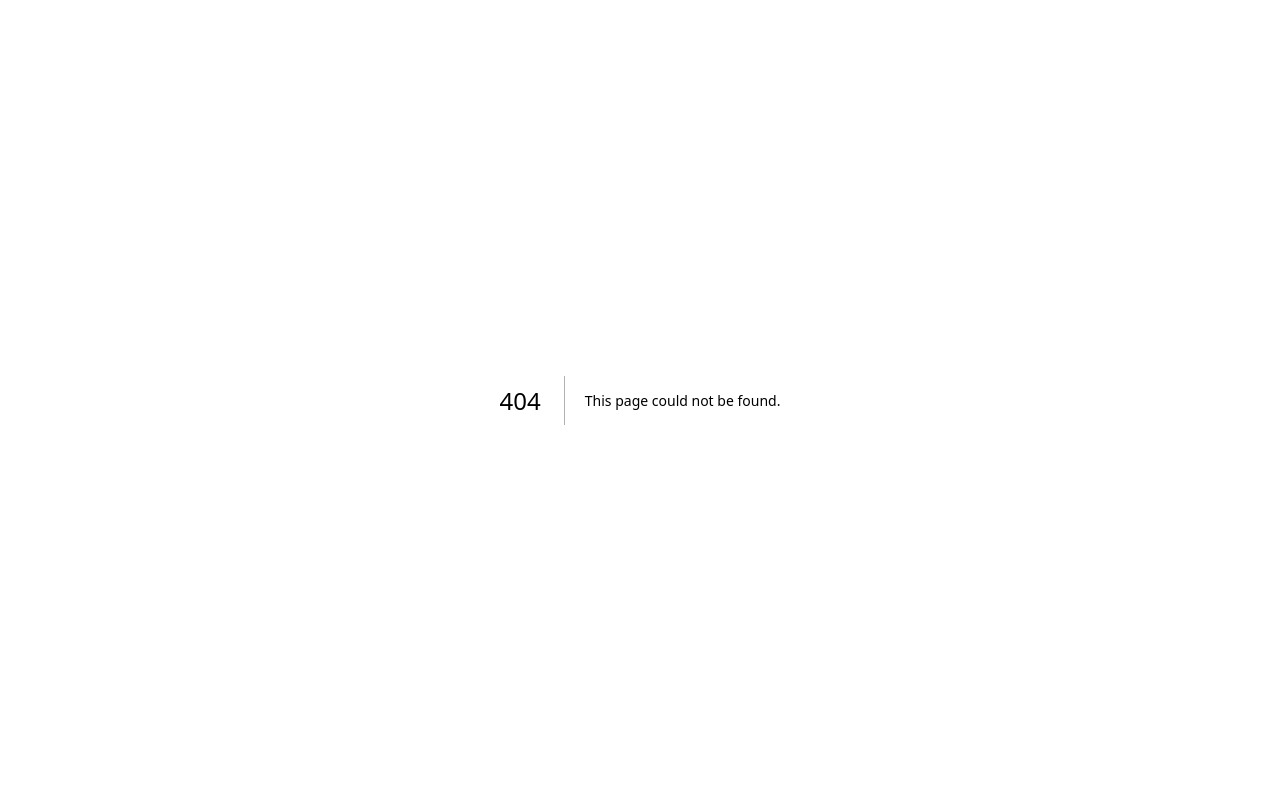
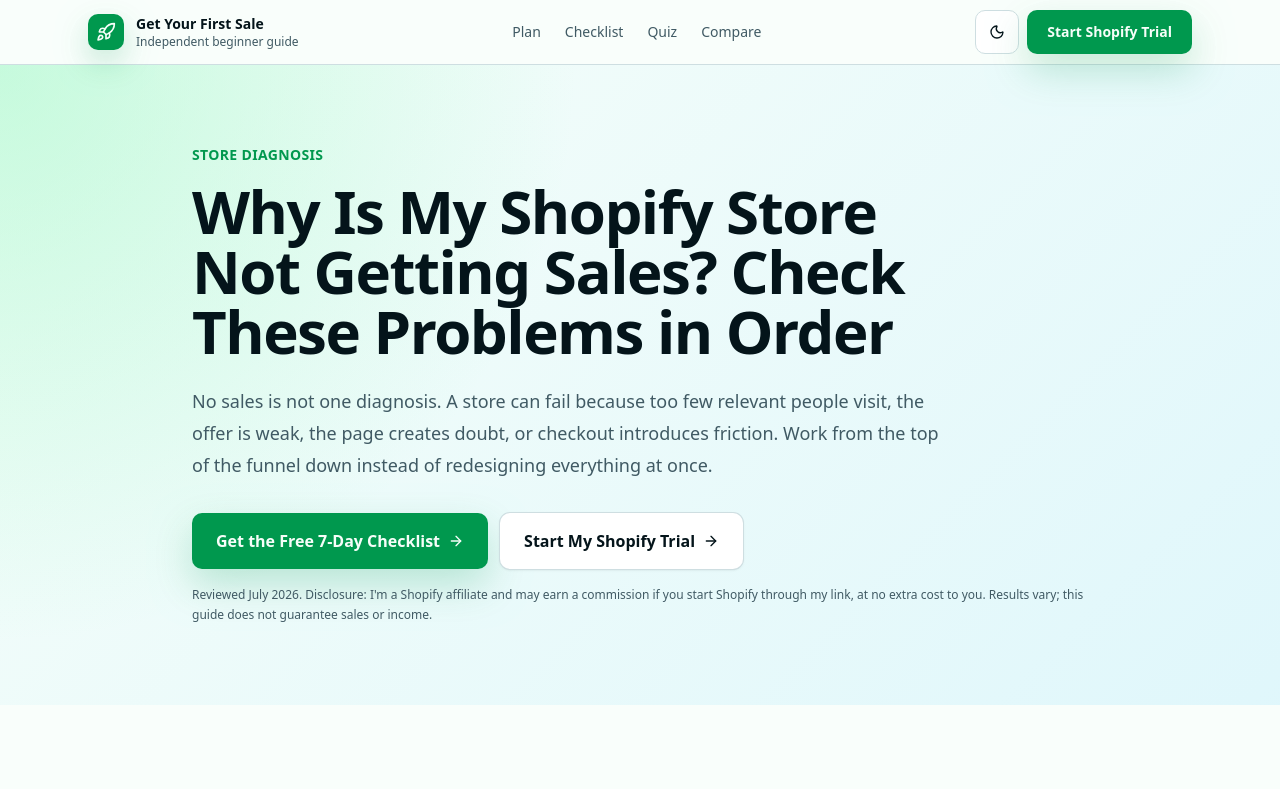
Before and after one commit to Jackoma0209/affiliate-bridge, a Next.js app: page /why-my-shopify-store-isnt-getting-sales in a window 1280 px wide. Before the commit this address had no page. Shown: the top 789 px of the page. Built offline with nearby package versions, Linux system fonts and the light colour scheme.

Commit message:
Add Shopify no-sales diagnostic guide

```diff
--- /dev/null
+++ b/app/why-my-shopify-store-isnt-getting-sales/page.tsx
@@ -0,0 +1,107 @@
+import type { Metadata } from "next";
+
+import { GuidePage } from "@/components/guide-page";
+
+export const metadata: Metadata = {
+  title: "Why Is My Shopify Store Not Getting Sales? A Diagnostic Guide",
+  description:
+    "Diagnose a Shopify store with no sales by checking traffic, offer relevance, product page clarity, trust, checkout friction, and analytics in order.",
+  alternates: { canonical: "/why-my-shopify-store-isnt-getting-sales" },
+};
+
+const related = [
+  {
+    href: "/shopify-for-beginners",
+    title: "Shopify for Beginners",
+    description: "Build the essential store foundation before trying to scale traffic.",
+  },
+  {
+    href: "/what-to-sell-on-shopify",
+    title: "What to Sell on Shopify",
+    description: "Check whether the product and buyer are focused enough to test.",
+  },
+  {
+    href: "/shopify-vs-etsy",
+    title: "Shopify vs Etsy for Beginners",
+    description: "Compare a standalone store with a marketplace that already has shopper demand.",
+  },
+];
+
+export default function NoSalesGuidePage() {
+  return (
+    <GuidePage
+      eyebrow="Store diagnosis"
+      title="Why Is My Shopify Store Not Getting Sales? Check These Problems in Order"
+      intro="No sales is not one diagnosis. A store can fail because too few relevant people visit, the offer is weak, the page creates doubt, or checkout introduces friction. Work from the top of the funnel down instead of redesigning everything at once."
+      trackingPlacement="nosalesguide"
+      related={related}
+      sections={[
+        {
+          title: "1. Confirm you have enough relevant traffic to judge anything",
+          paragraphs: [
+            "If only a handful of people have seen the store, there may not be enough evidence to call the page a conversion problem. Start by checking visitor volume and where those visitors came from.",
+            "Traffic quality matters as much as quantity. People arriving from a broad viral post can behave very differently from people actively looking for the problem your product solves.",
+          ],
+          bullets: [
+            "Check how many visitors actually reached the product page.",
+            "Separate relevant traffic sources from accidental or low-intent visits.",
+            "If traffic is tiny, improve distribution before rewriting the whole store.",
+          ],
+        },
+        {
+          title: "2. Check whether the offer makes sense immediately",
+          paragraphs: [
+            "A visitor should quickly understand what the product is, who it is for, and why it is useful. If the first screen is mostly branding language, vague lifestyle copy, or generic supplier text, the buyer may leave before considering the offer.",
+          ],
+          bullets: [
+            "State the main outcome or use case near the top of the page.",
+            "Make the price and primary action easy to find.",
+            "Remove claims you cannot support and clarify what the buyer receives.",
+          ],
+        },
+        {
+          title: "3. Look for trust gaps",
+          paragraphs: [
+            "A new store asks a stranger to trust an unfamiliar business with money, contact details, and delivery expectations. Missing basic information can be enough to stop a purchase even when the product is appealing.",
+          ],
+          bullets: [
+            "Make contact information easy to find.",
+            "Explain shipping, returns, and refunds in plain language.",
+            "Use accurate product images and factual proof rather than fake testimonials.",
+            "Check spelling, broken links, inconsistent prices, and unfinished placeholder content.",
+          ],
+        },
+        {
+          title: "4. Inspect the cart and checkout journey",
+          paragraphs: [
+            "If visitors interact with the product but disappear later, the problem may be downstream. Unexpected shipping costs, unavailable payment methods, confusing delivery times, or mobile issues can kill intent late in the process.",
+          ],
+          bullets: [
+            "Run a full checkout test on a phone and desktop.",
+            "Check shipping cost and delivery timing before the final payment step where possible.",
+            "Verify payment methods and remove unnecessary distractions from the purchase path.",
+          ],
+        },
+        {
+          title: "5. Match the fix to the behaviour",
+          paragraphs: [
+            "Different behaviour points to different problems. Low visitor numbers call for better distribution. Visits with almost no product engagement call for offer or audience work. Add-to-cart activity with weak checkout progression points toward trust, delivery, price, or checkout friction.",
+          ],
+          bullets: [
+            "No visitors: fix traffic.",
+            "Visitors but little engagement: fix audience match or product-page clarity.",
+            "Product engagement but no cart activity: revisit offer, price, proof, and objections.",
+            "Cart activity but no purchase: inspect shipping, trust, payment, and checkout.",
+          ],
+        },
+        {
+          title: "6. Change one meaningful thing at a time",
+          paragraphs: [
+            "If you change the theme, price, product images, traffic source, and offer at the same time, you will not know what caused the result. Pick the most likely bottleneck, make one meaningful improvement, and send another relevant traffic sample through the store.",
+            "A first sale is useful evidence, but one order does not prove a repeatable business. Keep learning from behaviour instead of treating any single result as a guarantee.",
+          ],
+        },
+      ]}
+    />
+  );
+}
```
